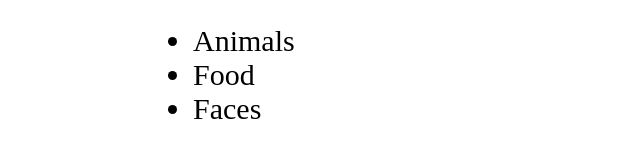
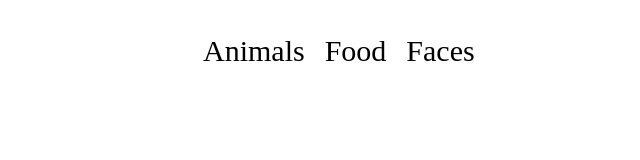
Before and after one commit to vcollier/Collier_V_SVG, a plain HTML site: page index.html in a window 1280 px wide. Shown: the whole page, without its empty margins (7-647 px from the left). Drawn offline with Linux system fonts and the light colour scheme.

Commit message:
working on CSS

```diff
--- a/css/main.css
+++ b/css/main.css
@@ -25,7 +25,15 @@
 	width: 500px;
 }
 
+#menuItems
+{
+	display: flex;
+	flex-direction: row;
+}
+
 .navItem
 {
+	list-style: none;
 	font-size: 30px;
+	padding: 10px;
 }
--- a/index.html
+++ b/index.html
@@ -11,7 +11,7 @@
 	<div id="container">
 	<header id="mainHeader">
 	<nav id="mainNav">
-		<ul>
+		<ul id="menuItems">
 			<li class="navItem">Animals</li>
 			<li class="navItem">Food</li>
 			<li class="navItem">Faces</li>
```
